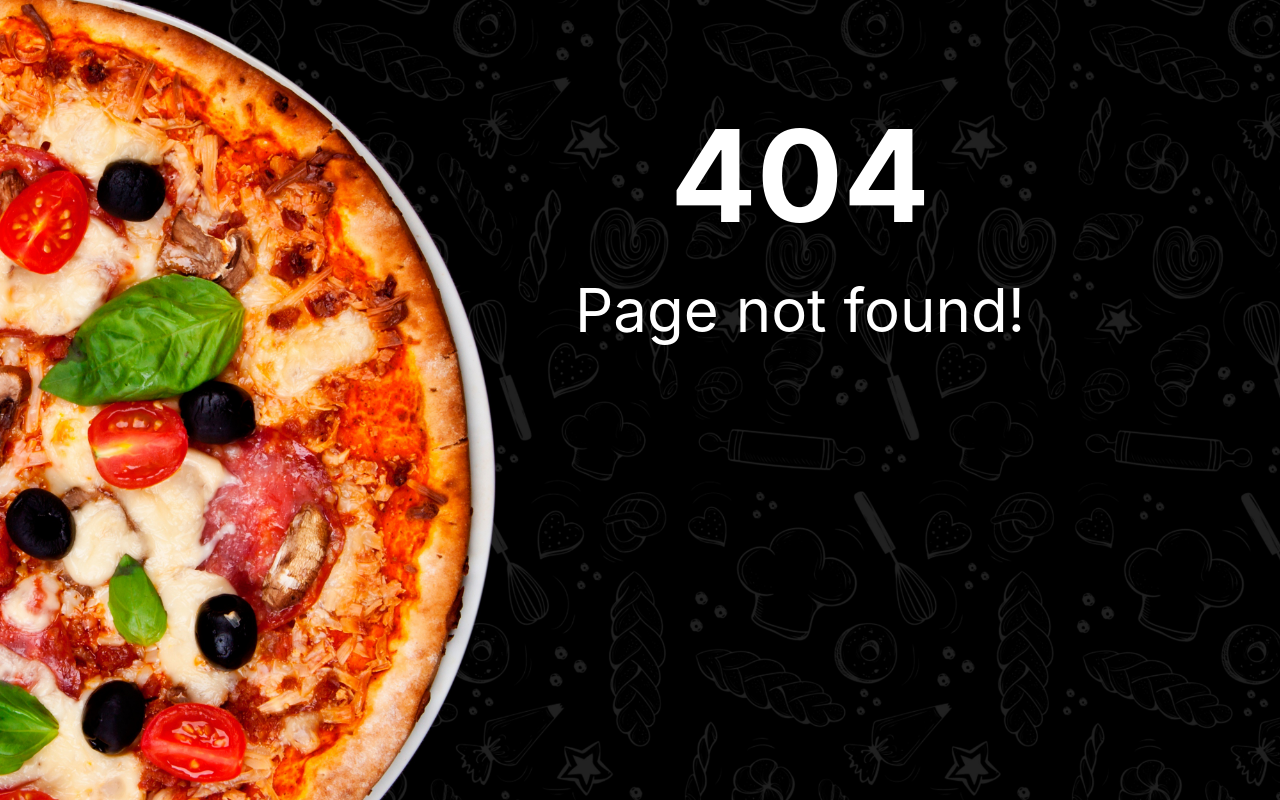
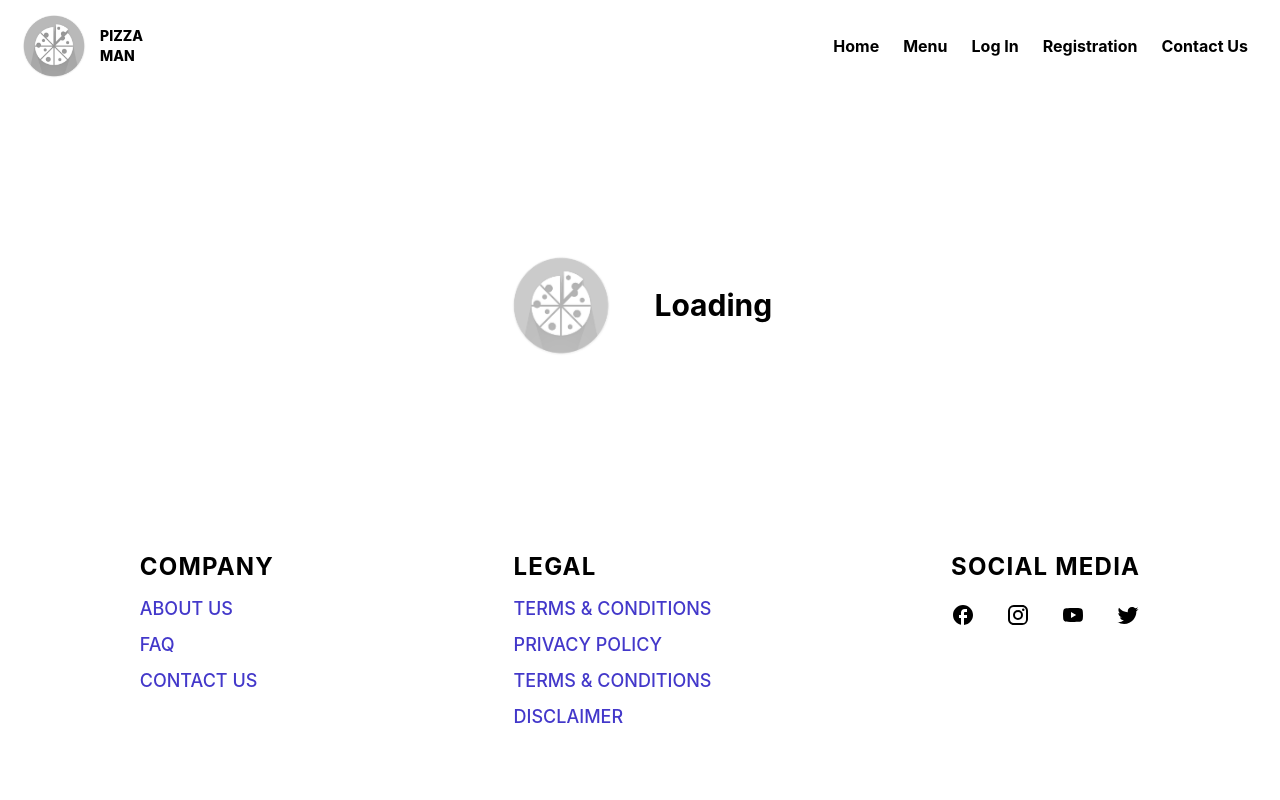
Before and after one commit to lodarandrea/pizzaordering, a React (Create React App) app: page /loading in a window 1280 px wide. Before the commit this address had no page. Built offline with nearby package versions, Linux system fonts and the light colour scheme.

Commit message:
creating the Loading component

```diff
--- a/src/App.tsx
+++ b/src/App.tsx
@@ -7,6 +7,7 @@ import Registration from './pages/Registration'
 import FooterPage from './pages/FooterPage'
 import Menu from './pages/Menu'
 import ErrorPage from './pages/ErrorPage'
+import Loading from './components/Loading'
 
 function App(): JSX.Element {
   const router = createBrowserRouter([
@@ -35,6 +36,10 @@ function App(): JSX.Element {
           path: '/menu',
           element: <Menu />,
         },
+        {
+          path: '/loading',
+          element: <Loading />,
+        },
       ],
     },
   ])
--- a/src/components/Cart.tsx
+++ b/src/components/Cart.tsx
@@ -1,4 +1,4 @@
-import CartItem from './CartItem'
+import CartItems from './CartItem'
 import { useAppSelector } from '../store/Hooks'
 
 function Cart() {
@@ -10,7 +10,7 @@ function Cart() {
       </div>
       <div>
         {cart?.map((item) => (
-          <CartItem item={item} />
+          <CartItems item={item} />
         ))}
       </div>
     </div>
--- /dev/null
+++ b/src/components/Loading.tsx
@@ -0,0 +1,16 @@
+import Pizza from '../img/pizza.png'
+
+function Loading() {
+  return (
+    <div className="flex justify-center items-center w-full my-40">
+      <img
+        src={Pizza}
+        alt="loading"
+        className="w-1/12 motion-safe:animate-pulse"
+      />
+      <h1 className="font-bold text-3xl ml-10">Loading</h1>
+    </div>
+  )
+}
+
+export default Loading
--- a/tailwind.config.js
+++ b/tailwind.config.js
@@ -6,12 +6,10 @@ module.exports = {
       keyframes: {
         flow: {
           '0%': { transform: 'translateX(-400px)' },
-          // '50%': { transform: 'translateX(400px)' },
           '100%': { transform: 'translateX(400px)' },
         },
         flowRevert: {
           '0%': { transform: 'translateX(400px)' },
-          // '50%': { transform: 'translateX(-400px)' },
           '100%': { transform: 'translateX(-400px)' },
         },
       },
```
Also changed, not shown: src/components/CartItem.tsx (+4 -4 lines).
